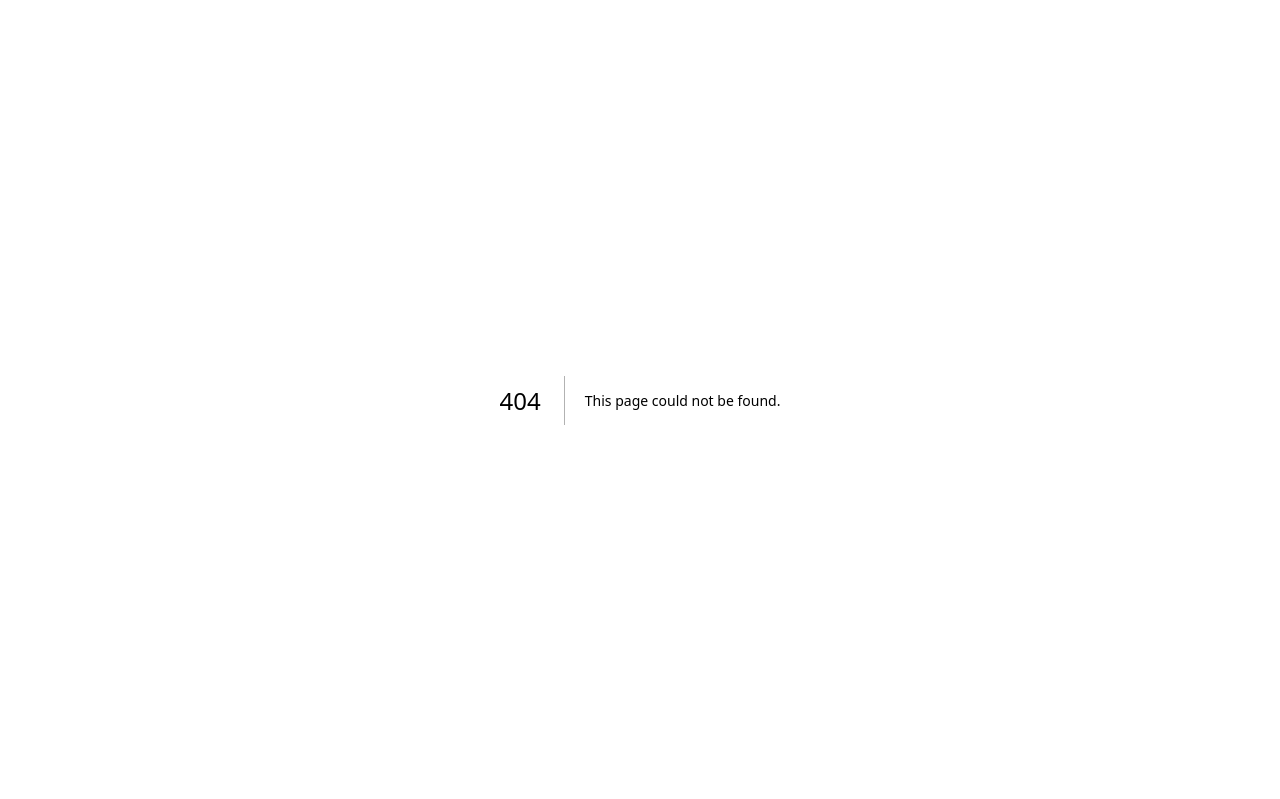
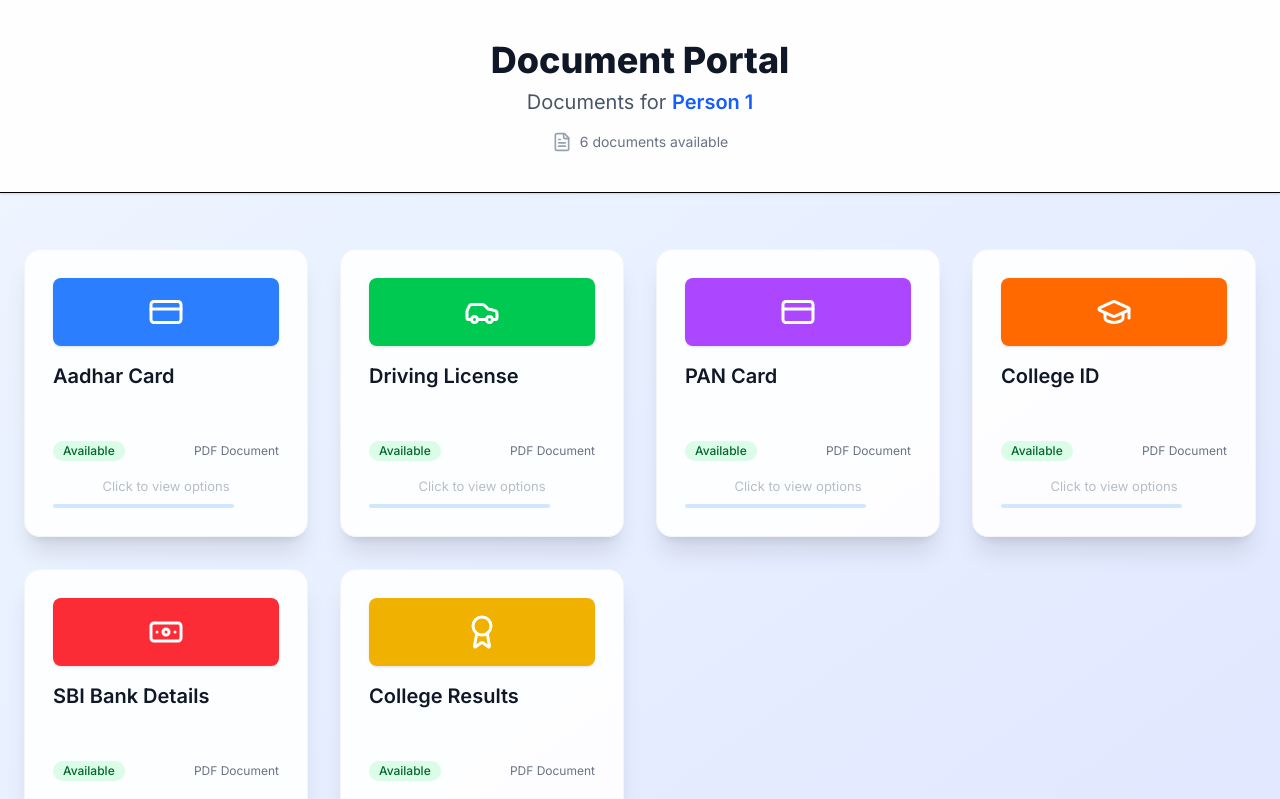
Before and after one commit to Nirmeet47/family-doc, a Next.js app: page /documents/1 in a window 1280 px wide. Before the commit this address had no page. Shown: the top 799 px of the page. Built offline with nearby package versions, Linux system fonts and the light colour scheme.

Commit message:
perfectly cached up

```diff
--- /dev/null
+++ b/app/documents/[id]/page.tsx
@@ -0,0 +1,149 @@
+'use client'
+
+import { FileText, CreditCard, Car, GraduationCap, Banknote, Award } from 'lucide-react'
+import { motion } from 'framer-motion'
+import { DocumentCard } from '@/components/DocumentCard'
+// import { PreviewModal } from '@/components/PreviewModal'
+
+const personDocuments = {
+  '1': [
+    { id: 1, name: 'Aadhar Card', file: '/docs/person1/aadhar.pdf', icon: CreditCard, color: 'bg-blue-500' },
+    { id: 2, name: 'Driving License', file: '/docs/person1/driving-license.pdf', icon: Car, color: 'bg-green-500' },
+    { id: 3, name: 'PAN Card', file: '/docs/person1/pan.pdf', icon: CreditCard, color: 'bg-purple-500' },
+    { id: 4, name: 'College ID', file: '/docs/person1/college-id.pdf', icon: GraduationCap, color: 'bg-orange-500' },
+    { id: 5, name: 'SBI Bank Details', file: '/docs/person1/bank-details.pdf', icon: Banknote, color: 'bg-red-500' },
+    { id: 6, name: 'College Results', file: '/docs/person1/results.pdf', icon: Award, color: 'bg-yellow-500' },
+  ],
+  '2': [
+    { id: 1, name: 'Aadhar Card', file: '/docs/person2/aadhar.pdf', icon: CreditCard, color: 'bg-blue-500' },
+    { id: 2, name: 'Driving License', file: '/docs/person2/driving-license.pdf', icon: Car, color: 'bg-green-500' },
+    { id: 3, name: 'PAN Card', file: '/docs/person2/pan.pdf', icon: CreditCard, color: 'bg-purple-500' },
+    { id: 4, name: 'College ID', file: '/docs/person2/college-id.pdf', icon: GraduationCap, color: 'bg-orange-500' },
+    { id: 5, name: 'SBI Bank Details', file: '/docs/person2/bank-details.pdf', icon: Banknote, color: 'bg-red-500' },
+    { id: 6, name: 'College Results', file: '/docs/person2/results.pdf', icon: Award, color: 'bg-yellow-500' },
+  ],
+  '3': [
+    { id: 1, name: 'Aadhar Card', file: '/docs/person3/aadhar.pdf', icon: CreditCard, color: 'bg-blue-500' },
+    { id: 2, name: 'Driving License', file: '/docs/person3/driving-license.pdf', icon: Car, color: 'bg-green-500' },
+    { id: 3, name: 'PAN Card', file: '/docs/person3/pan.pdf', icon: CreditCard, color: 'bg-purple-500' },
+    { id: 4, name: 'College ID', file: '/docs/person3/college-id.pdf', icon: GraduationCap, color: 'bg-orange-500' },
+    { id: 5, name: 'SBI Bank Details', file: '/docs/person3/bank-details.pdf', icon: Banknote, color: 'bg-red-500' },
+    { id: 6, name: 'College Results', file: '/docs/person3/results.pdf', icon: Award, color: 'bg-yellow-500' },
+  ],
+  '4': [
+    { id: 1, name: 'Aadhar Card', file: '/docs/person4/aadhar.pdf', icon: CreditCard, color: 'bg-blue-500' },
+    { id: 2, name: 'Driving License', file: '/docs/person4/driving-license.pdf', icon: Car, color: 'bg-green-500' },
+    { id: 3, name: 'PAN Card', file: '/docs/person4/pan.pdf', icon: CreditCard, color: 'bg-purple-500' },
+    { id: 4, name: 'College ID', file: '/docs/person4/college-id.pdf', icon: GraduationCap, color: 'bg-orange-500' },
+    { id: 5, name: 'SBI Bank Details', file: '/docs/person4/bank-details.pdf', icon: Banknote, color: 'bg-red-500' },
+    { id: 6, name: 'College Results', file: '/docs/person4/results.pdf', icon: Award, color: 'bg-yellow-500' },
+  ],
+}
+
+const personNames = {
+  '1': 'Person 1',
+  '2': 'Person 2',
+  '3': 'Person 3',
+  '4': 'Person 4',
+}
+
+// Mock useParams hook for demo
+const useParams = () => ({ id: '1' })
+
+export default function DocumentsPage() {
+  const params = useParams()
+  const personId = params.id as string
+
+  if (!personId || !personDocuments[personId as keyof typeof personDocuments]) {
+    return (
+      <motion.div
+        className="min-h-screen flex items-center justify-center bg-gradient-to-br from-blue-50 to-indigo-100"
+        initial={{ opacity: 0 }}
+        animate={{ opacity: 1 }}
+      >
+        <div className="text-center bg-white/90 px-8 py-8 rounded-xl shadow-lg border border-red-200">
+          <h1 className="text-3xl font-bold text-red-600 mb-3">Invalid Person ID</h1>
+          <p className="text-gray-600">Please select a valid person.</p>
+        </div>
+      </motion.div>
+    )
+  }
+
+  const documents = personDocuments[personId as keyof typeof personDocuments]
+  const personName = personNames[personId as keyof typeof personNames]
+
+  const handleDownload = async (file: string) => {
+    try {
+      const response = await fetch(file)
+      const blob = await response.blob()
+      const url = window.URL.createObjectURL(blob)
+      const link = document.createElement('a')
+      link.href = url
+      link.download = file.split('/').pop() || 'document.pdf'
+      document.body.appendChild(link)
+      link.click()
+      link.remove()
+      window.URL.revokeObjectURL(url)
+    } catch (error) {
+      console.error('Failed to download:', error)
+      alert('Failed to download document')
+    }
+  }
+
+  return (
+    <motion.div
+      className="min-h-screen bg-gradient-to-br from-blue-50 to-indigo-100"
+      initial={{ opacity: 0 }}
+      animate={{ opacity: 1 }}
+    >
+      {/* Header */}
+      <motion.div
+        className="bg-white/95 shadow-sm border-b"
+        initial={{ y: -20, opacity: 0 }}
+        animate={{ y: 0, opacity: 1 }}
+        transition={{ delay: 0.07 }}
+      >
+        <div className="max-w-7xl mx-auto px-6 py-10">
+          <div className="text-center">
+            <h1 className="text-4xl font-extrabold text-gray-900 mb-2">
+              Document Portal
+            </h1>
+            <p className="text-xl text-gray-600">
+              Documents for <span className="font-semibold text-blue-600">{personName}</span>
+            </p>
+            <div className="mt-4 flex items-center justify-center space-x-2">
+              <FileText className="w-5 h-5 text-gray-400" />
+              <span className="text-sm text-gray-500">
+                {documents.length} documents available
+              </span>
+            </div>
+          </div>
+        </div>
+      </motion.div>
+
+      {/* Documents Grid */}
+      <div className="max-w-7xl mx-auto px-6 py-14">
+        <motion.div
+          className="grid grid-cols-1 md:grid-cols-2 lg:grid-cols-3 xl:grid-cols-4 gap-8"
+          variants={{
+            hidden: { opacity: 0 },
+            show: {
+              opacity: 1,
+              transition: { staggerChildren: 0.12 }
+            }
+          }}
+          initial="hidden"
+          animate="show"
+        >
+          {documents.map((doc) => (
+            <DocumentCard
+              key={doc.id}
+              {...doc}
+              onDownload={handleDownload}
+            />
+          ))}
+        </motion.div>
+      </div>
+    </motion.div>
+  )
+}
--- a/app/layout.tsx
+++ b/app/layout.tsx
@@ -22,7 +22,7 @@ export default function RootLayout({
           <footer className="w-full py-6 px-6 bg-white/60 border-t">
             <div className="container mx-auto flex flex-col md:flex-row justify-between items-center gap-2">
               <p className="text-sm text-gray-500">© 2025 All Rights Reserved</p>
-              <p className="text-sm text-gray-500">Made by <span className="font-semibold text-blue-600">gideonx10</span></p>
+              <p className="text-sm text-gray-500">Made by <span className="font-semibold text-blue-600">nirmeet47</span></p>
             </div>
           </footer>
         </div>
```
